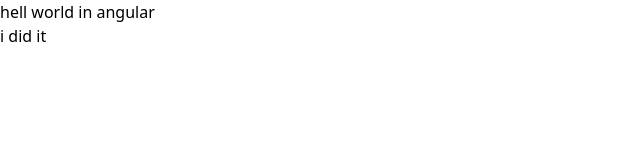
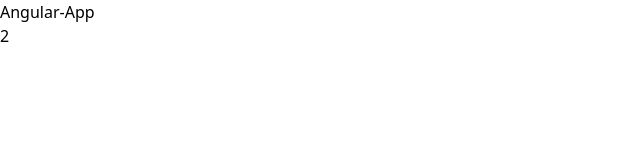
Before and after one commit to rikeshhh/learnAngular, an Angular app: page / in a window 1280 px wide. Shown: the top 160 px of the page, without its empty margins (0-640 px from the left). Built offline with nearby package versions, Linux system fonts and the light colour scheme.

Commit message:
learn:string interpolation

```diff
--- a/src/app/app.component.html
+++ b/src/app/app.component.html
@@ -1,2 +1,8 @@
-<h1>hell world in angular</h1>
-<app-navbar></app-navbar>
+<!--
+ {{}} -> can be defined as string interoperlation where we can use any javascript expression inside it.
+it returns in string format even if we pass number or boolean value.
+   -->
+
+<h1>{{ title }}</h1>
+<p>{{ 1 + 1 }}</p>
+<style></style>
--- a/src/app/app.component.ts
+++ b/src/app/app.component.ts
@@ -5,10 +5,10 @@
 @Component({
   selector: 'app-root',
   standalone: true,
-  imports: [RouterOutlet,NavBarComponent],
+  imports: [RouterOutlet, NavBarComponent],
   templateUrl: './app.component.html',
   styleUrl: './app.component.css',
 })
 export class AppComponent {
-  title = 'my-first-angular-app';
+  title: String = 'Angular-App';
 }
```
